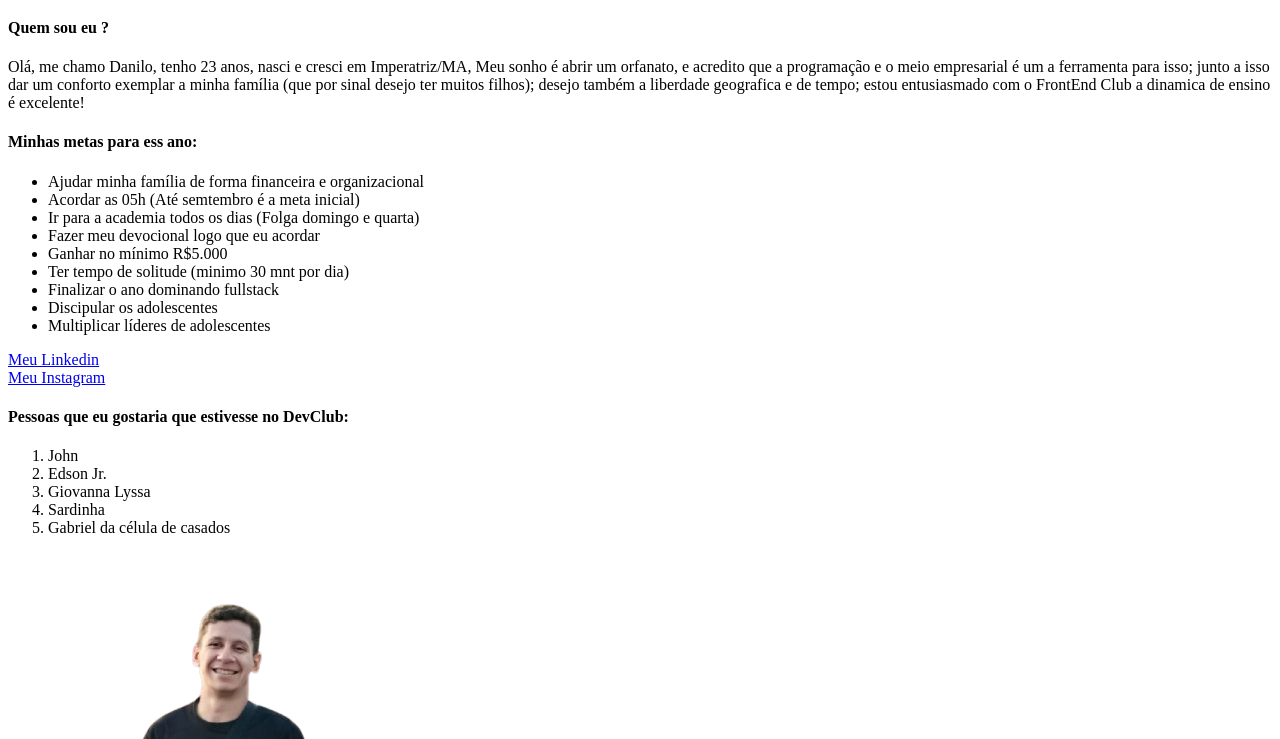
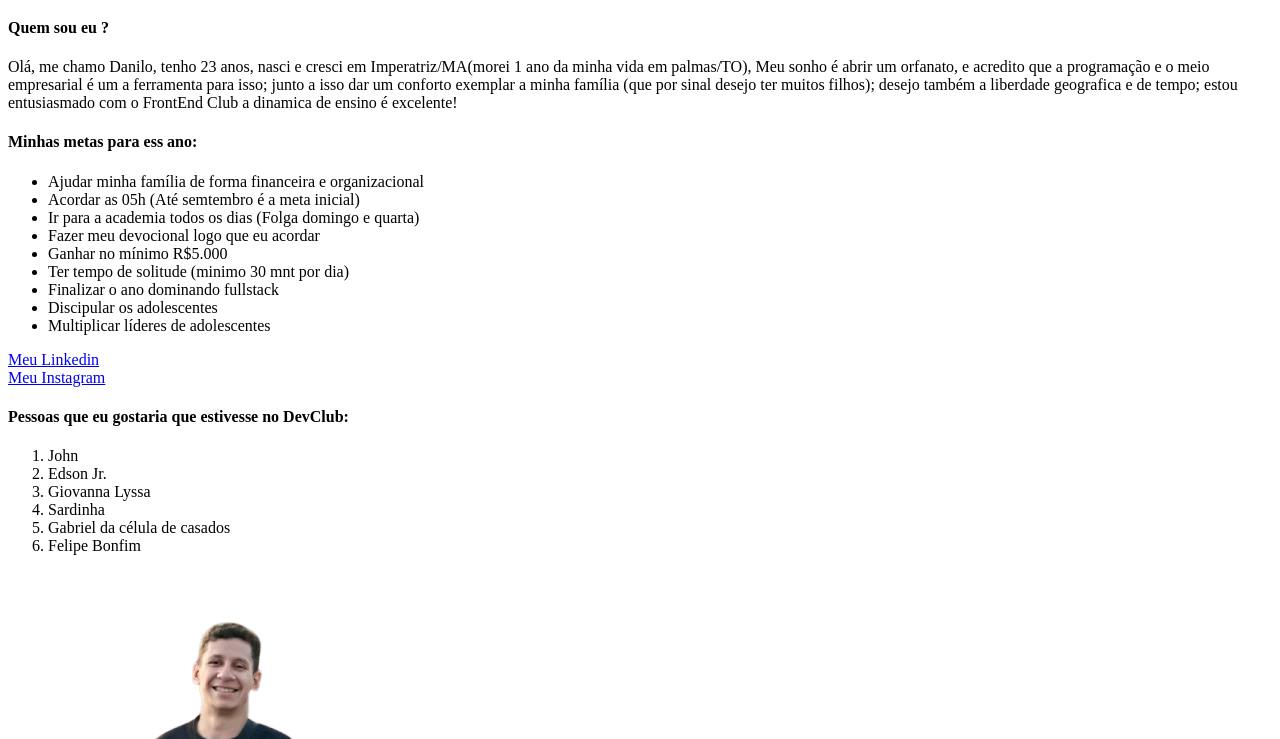
Before and after one commit to danilodmatos/Estudos-DevClub-Html-Css, a plain HTML site: page html/desafio01.html in a window 1280 px wide. Shown: the part 61-800 px from the top of the page. Drawn offline with Linux system fonts and the light colour scheme.

Commit message:
Em meu portfolio adicionei: "quero indicar para felipe bonfim", "e a temporada que morei em palmas/TO"

```diff
--- a/html/desafio01.html
+++ b/html/desafio01.html
@@ -9,7 +9,7 @@
 <h1>Olá, eu sou o Danilo</h1>
     <div class="eu">
         <h4>Quem sou eu ?</h4>
-        <p>Olá, me chamo Danilo, tenho 23 anos, nasci e cresci em Imperatriz/MA, Meu sonho é abrir um orfanato, e acredito que a programação e o meio empresarial é um a ferramenta para isso; junto a isso dar um conforto exemplar a minha família (que por sinal desejo ter muitos filhos); desejo também a liberdade geografica e de tempo; estou entusiasmado com o FrontEnd Club a dinamica de ensino é excelente!</p>
+        <p>Olá, me chamo Danilo, tenho 23 anos, nasci e cresci em Imperatriz/MA(morei 1 ano da minha vida em palmas/TO), Meu sonho é abrir um orfanato, e acredito que a programação e o meio empresarial é um a ferramenta para isso; junto a isso dar um conforto exemplar a minha família (que por sinal desejo ter muitos filhos); desejo também a liberdade geografica e de tempo; estou entusiasmado com o FrontEnd Club a dinamica de ensino é excelente!</p>
     </div>
 
     <div class="metas_ano">
@@ -38,6 +38,7 @@
             <li>Giovanna Lyssa</li>
             <li>Sardinha</li>
             <li>Gabriel da célula de casados</li>
+            <li>Felipe Bonfim</li>
         </ol>
     </div>
 
```
